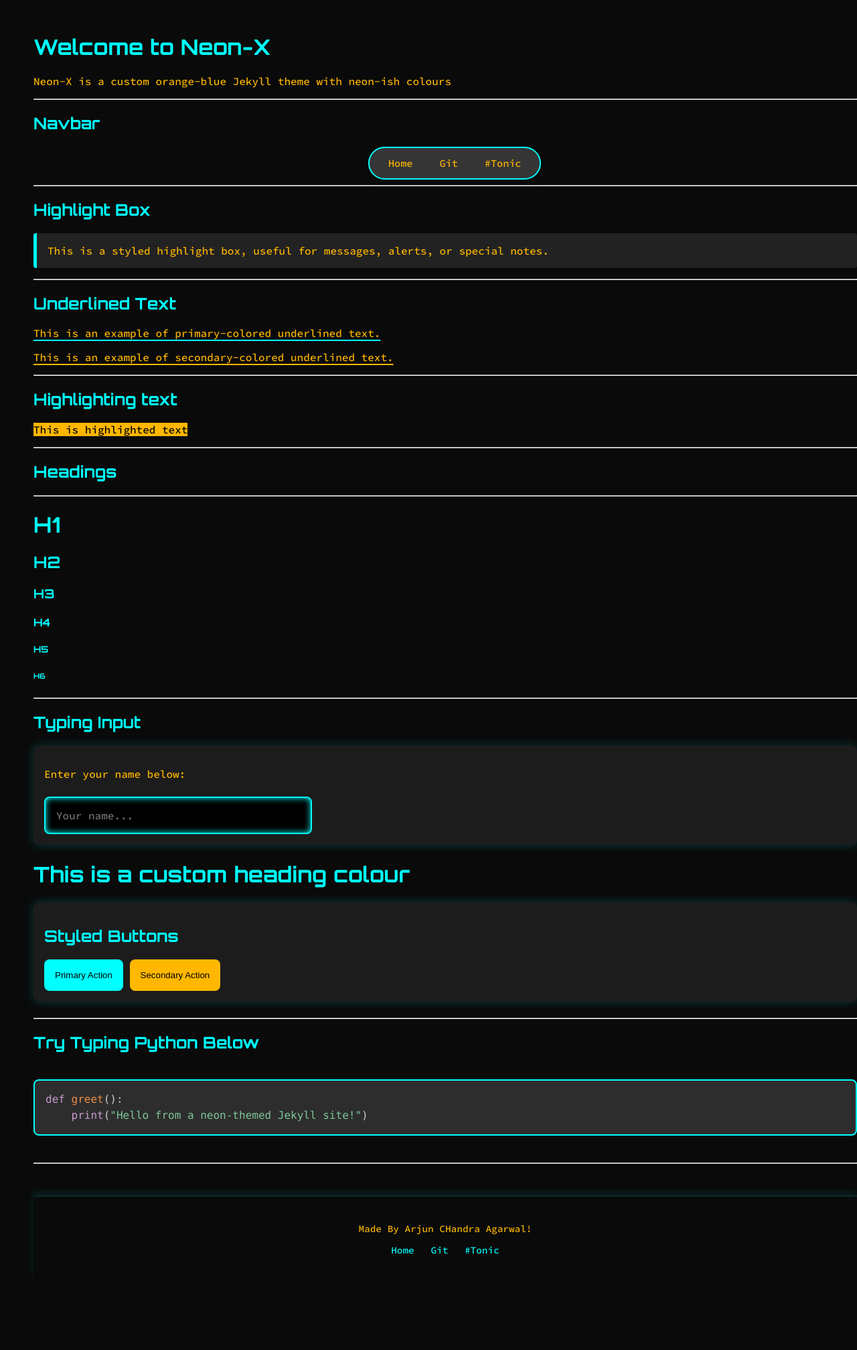
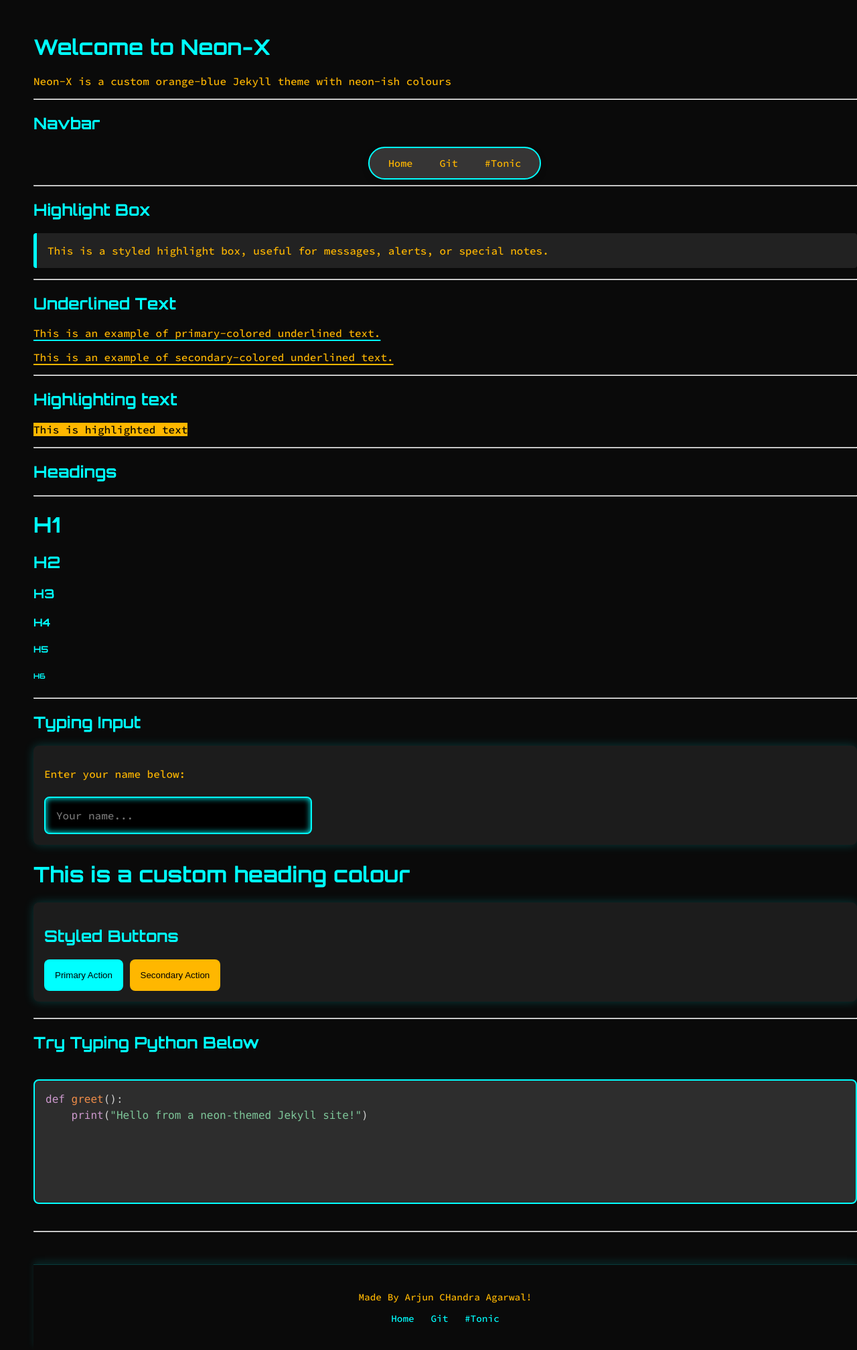
Before and after one commit to v659/jekyll_theme-new-v659, a Jekyll site: the page built from index.md, in a window 1280 px wide. Shown: the whole page at 67% size. Built offline with Jekyll 4.4.1, drawn with Linux system fonts in a browser that asks for light colours; before the commit the page ends 1913 px from its top, so only the background shows below that.

Commit message:
change typing

```diff
--- a/_sass/base.scss
+++ b/_sass/base.scss
@@ -189,31 +189,46 @@ p, li, label, input, button, span, div {
   display: flex;
   flex-direction: column;
   margin: 2rem 0;
+  height: auto;
 }
 
 textarea#code-input {
+  font-family: 'Source Code Pro', monospace;
+  font-size: 1rem;
+  line-height: 1.5;
+  color: transparent;
   background: transparent;
-  color: transparent;
   caret-color: $secondary-color;
-  font-family: 'Source Code Pro', monospace;
+
   position: absolute;
+  top: 0;
+  left: 0;
   width: 100%;
   height: 100%;
+
+  border: none;
   resize: none;
-  border: none;
+  padding: 1rem;
+  margin: 0;
+  z-index: 2;
   outline: none;
-  z-index: 2;
+  white-space: pre-wrap;
+  overflow: auto;
 }
 
 pre.language-python {
-  margin: 0;
+  font-family: 'Source Code Pro', monospace;
+  font-size: 1rem;
+  line-height: 1.5;
+
   padding: 1rem;
+  background: #111;
   border: 2px solid $primary-color;
   border-radius: 0.5rem;
-  background: #111;
-  font-family: 'Source Code Pro', monospace;
   overflow-x: auto;
   white-space: pre-wrap;
+  word-wrap: break-word;
   z-index: 1;
   pointer-events: none;
+  min-height: 150px;
 }
```
